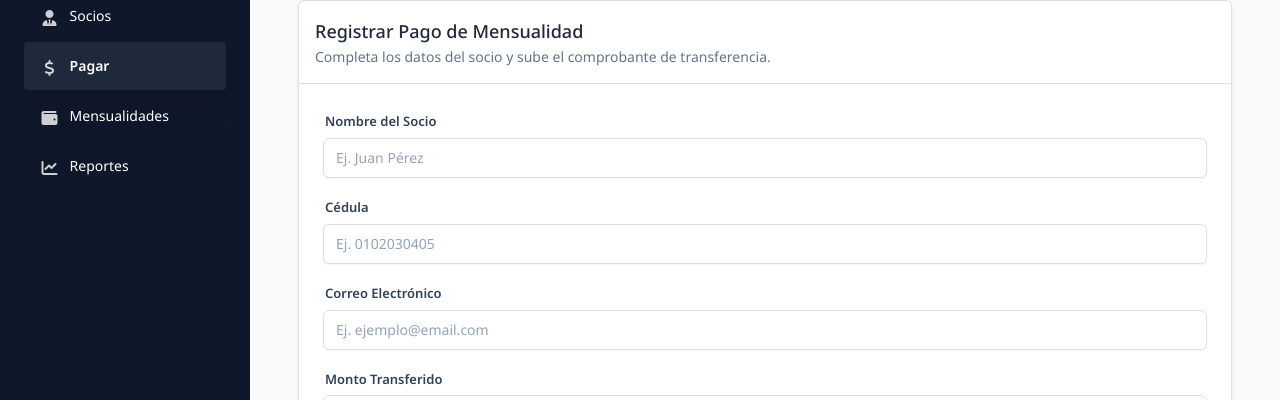
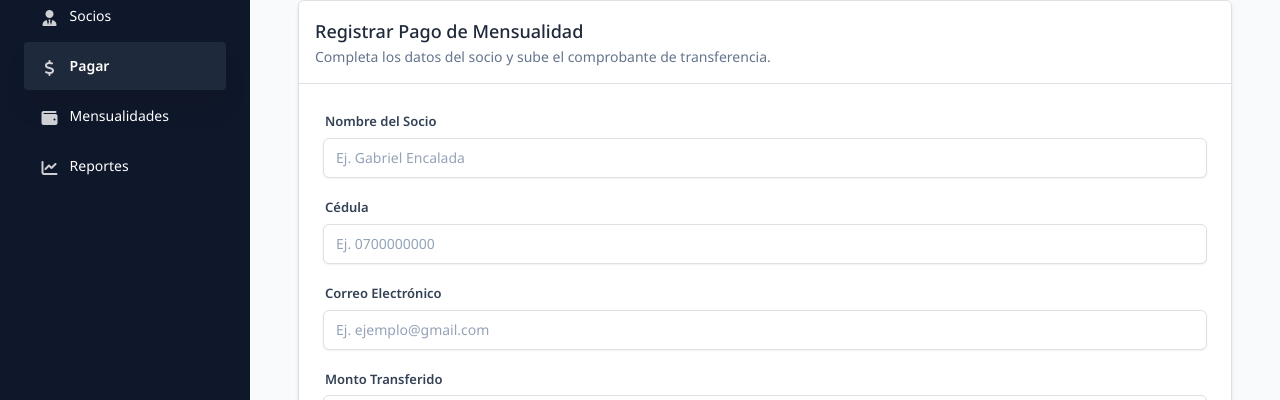
Before and after one commit to ArmijosAndres/ProyectoVinculacion, an Angular app: page /pagos in a window 1280 px wide. Both pictures are taken after a click on the button "Ingresar". Shown: the part 88-488 px from the top of the page. Built offline with nearby package versions, Linux system fonts and the light colour scheme; a web font is replaced by a local one.

Commit message:
Cambios en reportes, pagar

```diff
--- a/src/app/auth/login/login.ts
+++ b/src/app/auth/login/login.ts
@@ -25,4 +25,4 @@ export class Login {
 
 }
 
-//viewchild - investigar esto
+// crear un txt con logins diferentes segun sea socio o administrador
--- a/src/app/reportes/reporte-socios/reporte-socios.ts
+++ b/src/app/reportes/reporte-socios/reporte-socios.ts
@@ -32,3 +32,5 @@ export class ReporteSocios {
   };
 
 }
+
+// en tabla poner por evento de onclick para que se refleje un diagrama de los estados
--- a/src/app/socio/pagos/pagos.html
+++ b/src/app/socio/pagos/pagos.html
@@ -14,17 +14,17 @@
         <form>
           <div class="mb-3">
             <label for="nombre" class="form-label">Nombre del Socio</label>
-            <input type="text" class="form-control" id="nombre" placeholder="Ej. Juan Pérez" required>
+            <input type="text" class="form-control" id="nombre" placeholder="Ej. Gabriel Encalada" required>
           </div>
 
           <div class="mb-3">
             <label for="cedula" class="form-label">Cédula</label>
-            <input type="text" class="form-control" id="cedula" placeholder="Ej. 0102030405" required>
+            <input type="text" class="form-control" id="cedula" placeholder="Ej. 0700000000" required>
           </div>
 
           <div class="mb-3">
             <label for="correo" class="form-label">Correo Electrónico</label>
-            <input type="email" class="form-control" id="correo" placeholder="Ej. ejemplo@email.com" required>
+            <input type="email" class="form-control" id="correo" placeholder="Ej. ejemplo@gmail.com" required>
           </div>
 
           <div class="mb-3">
```
